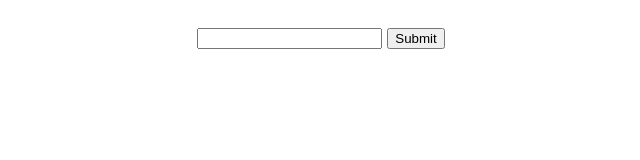
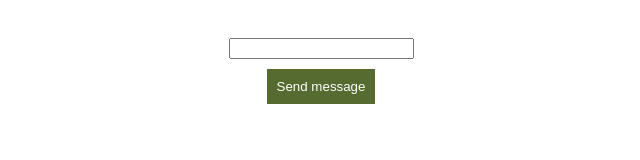
Before and after one commit to rmysliwczyk/chatbot-frontend, a plain HTML site: page chat.html in a window 1280 px wide. Shown: the whole page, without its empty margins (319-959 px from the left). Drawn offline with Linux system fonts and the light colour scheme; sample sign-in values are in the browser's storage.

Commit message:
Small layout updates

```diff
--- a/chat.html
+++ b/chat.html
@@ -12,8 +12,12 @@
         </div>
         <div id="chat-form-container">
             <form id="chat-form">
-                <input id="content" type="text" autocomplete="off" />
-                <input type="submit" />
+                <div>
+                    <input id="content" type="text" autocomplete="off" />
+                </div>
+                <div>
+                    <input type="submit" value="Send message"/>
+                </div>
             </form>
         </div>
     </body>
--- a/chat.js
+++ b/chat.js
@@ -25,6 +25,7 @@ async function displayMessages(messages) {
         newMessage.innerHTML = message.content;
         messageHistoryDiv.append(newMessage);
     }
+    window.scrollTo(0, document.body.scrollHeight);
 }
 
 let messageHistory = [];
@@ -44,12 +45,12 @@ document.addEventListener("DOMContentLoaded", function() {
             messageHistory.push(message);
             displayMessages([...messageHistory, { "role": "waiting", "content": "Generating response..."}]);
             try {
+                document.querySelector('#content').value = "";
                 const responseMessage = await chat(messageHistory);
 
                 messageHistory.push(responseMessage);
                 displayMessages(messageHistory);
 
-                document.querySelector('#content').value = "";
             } catch (error) {
                 if(error.cause == "not_logged_in") {
                     window.location.assign("/index.html")
--- a/styles.css
+++ b/styles.css
@@ -8,6 +8,10 @@ body {
     text-align: center;
 }
 
+#login-form-container div, #chat-form-container div {
+    margin-top: 10px;
+}
+
 #chat-form-container {
     width: 50%;
     margin: auto;
@@ -15,7 +19,7 @@ body {
 }
 
 #message-history-container {
-    width: 50%;
+    width: 30%;
     margin: auto;
     padding: 10px;
     text-align: center;
@@ -27,3 +31,11 @@ body {
     border-radius: 2px;
     padding: 20px;
 }
+
+input[type=submit] {
+    background-color: darkolivegreen;
+    color: white;
+    border: none;
+    padding: 10px;
+
+}
```
Also changed, not shown: index.html (+5 -1 lines).
